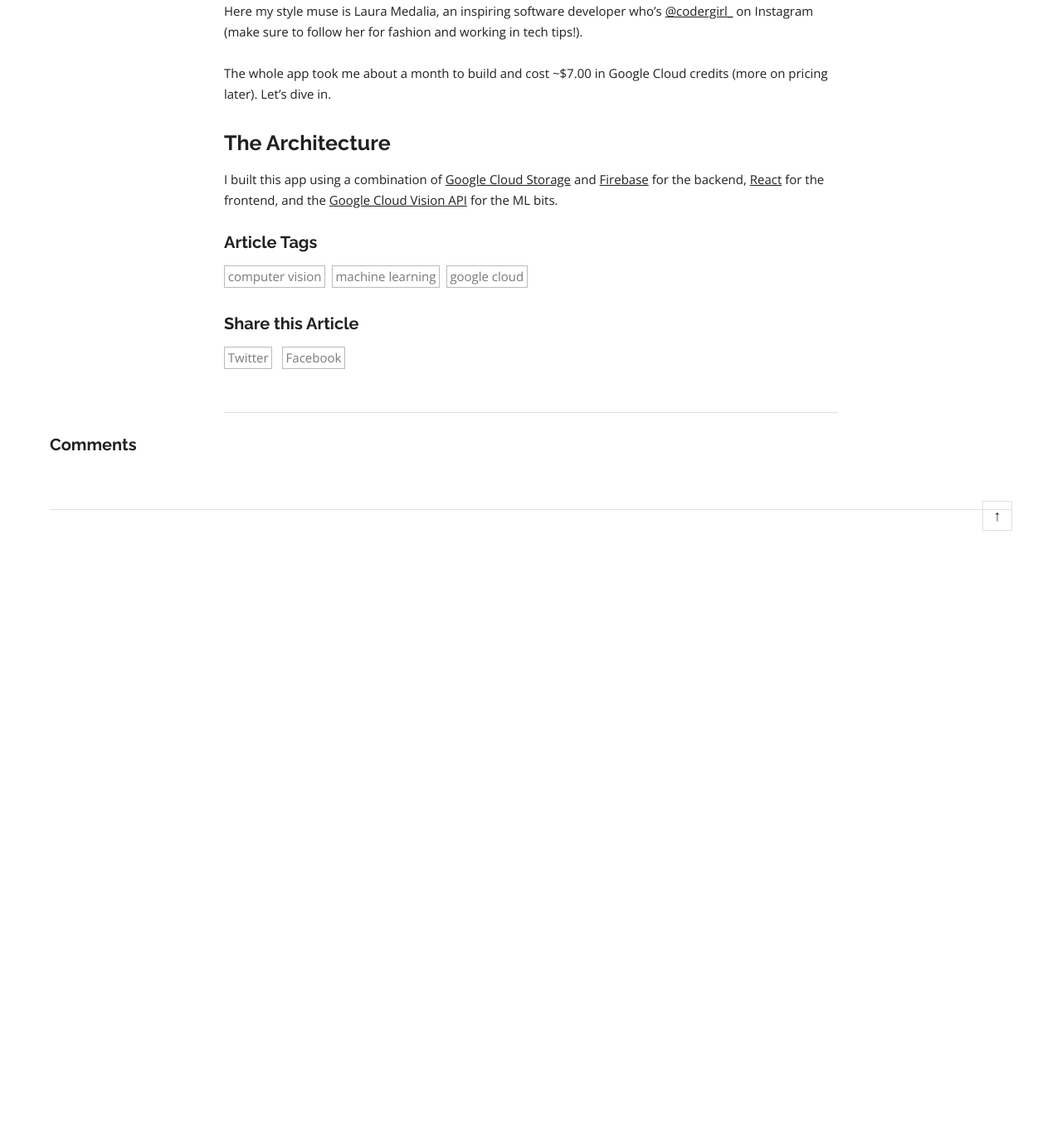
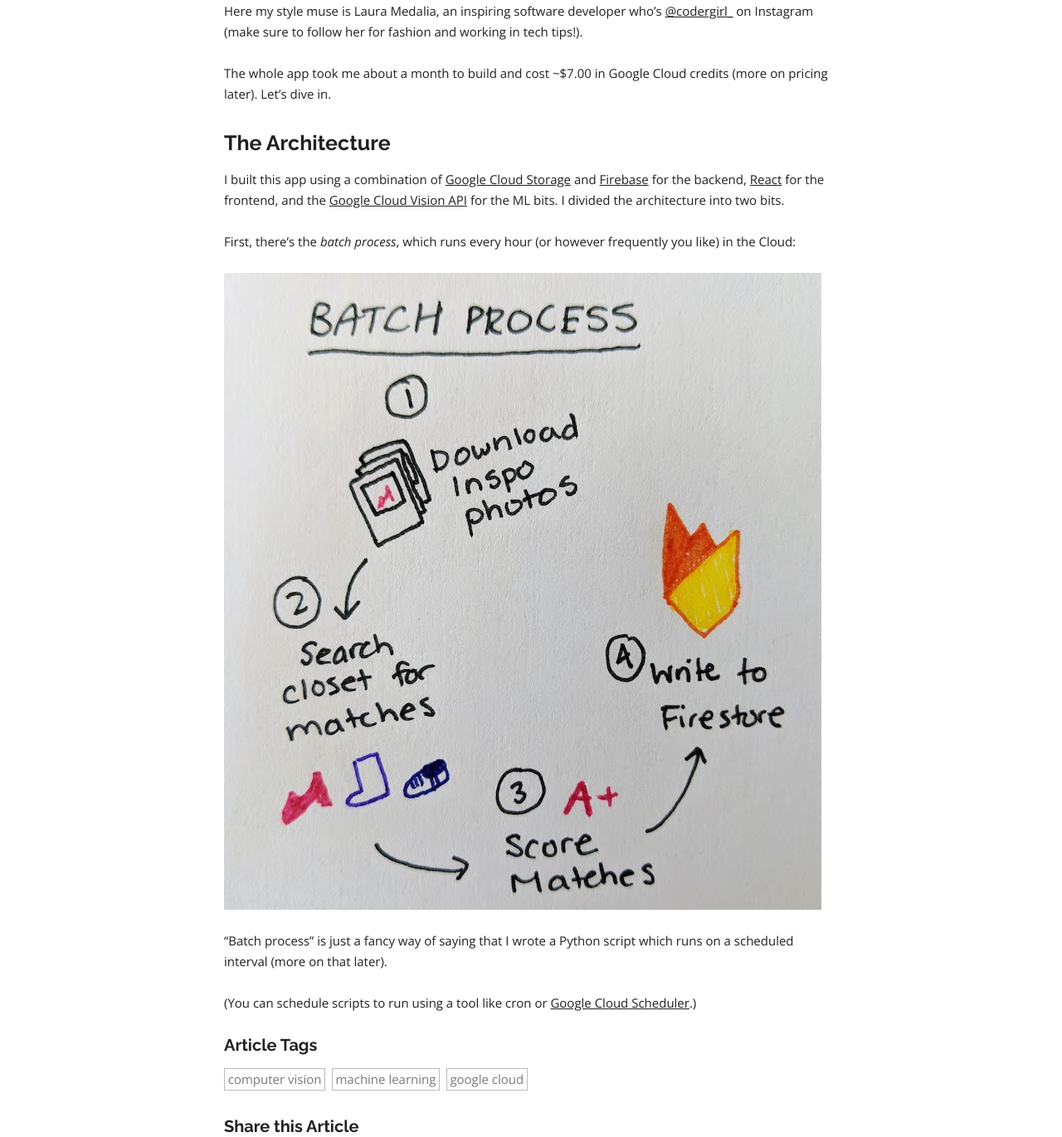
Before and after one commit to dalequark/daleonai, a Jekyll site: the page built from _posts/2020-10-06-can-ai-make-me-trendier.md, in a window 1280 px wide and 1400 px high, scrolled down 2545 px, cut to the strip 29-1400 px from the top of the window. Shown: the whole strip at 83% size. Built offline with Jekyll 4.4.1, drawn with Linux system fonts in a browser that asks for light colours; some web fonts are replaced; a script that is not in the unit is left out; comment, search, counter and statistics services are not loaded; before the commit the page ends 3239 px from its top, so only the background shows below that.

Commit message:
Update Blog “2020-10-06-can-ai-make-me-trendier”

```diff
--- a/_posts/2020-10-06-can-ai-make-me-trendier.md
+++ b/_posts/2020-10-06-can-ai-make-me-trendier.md
@@ -49,4 +49,16 @@
 
 ## The Architecture
 
-I built this app using a combination of [Google Cloud Storage](https://cloud.google.com/storage/?utm_source=google&utm_medium=cpc&utm_campaign=na-US-all-en-dr-bkws-all-all-trial-e-dr-1009135&utm_content=text-ad-none-any-DEV_c-CRE_79747411687-ADGP_Hybrid+%7C+AW+SEM+%7C+BKWS+%7C+US+%7C+en+%7C+EXA+~+Google+Cloud+Storage-KWID_43700007031545851-kwd-11642151515&utm_term=KW_google%20cloud%20storage-ST_google+cloud+storage&gclid=CjwKCAjww5r8BRB6EiwArcckC8WRFN95onXmZi1ly_pfNslOQMjZ6Ex03ypCr7irmeuzPsrDydBL8xoCUV8QAvD_BwE) and [Firebase](firebase.com) for the backend, [React](https://reactjs.org/) for the frontend, and the [Google Cloud Vision API](http://cloud.google.com/vision) for the ML bits.
+I built this app using a combination of [Google Cloud Storage](https://cloud.google.com/storage/?utm_source=google&utm_medium=cpc&utm_campaign=na-US-all-en-dr-bkws-all-all-trial-e-dr-1009135&utm_content=text-ad-none-any-DEV_c-CRE_79747411687-ADGP_Hybrid+%7C+AW+SEM+%7C+BKWS+%7C+US+%7C+en+%7C+EXA+~+Google+Cloud+Storage-KWID_43700007031545851-kwd-11642151515&utm_term=KW_google%20cloud%20storage-ST_google+cloud+storage&gclid=CjwKCAjww5r8BRB6EiwArcckC8WRFN95onXmZi1ly_pfNslOQMjZ6Ex03ypCr7irmeuzPsrDydBL8xoCUV8QAvD_BwE) and [Firebase](firebase.com) for the backend, [React](https://reactjs.org/) for the frontend, and the [Google Cloud Vision API](http://cloud.google.com/vision) for the ML bits. I divided the architecture into two bits.
+
+First, there's the *batch process*, which runs every hour (or however frequently you like) in the Cloud:
+
+![Diagram of batch process for making outfit recommendations](/images/pxl_20201014_203905793.jpg "The \"batch process\" makes outfit recommendations using AI")
+
+"Batch process" is just a fancy way of saying that I wrote a Python script which runs on a scheduled interval (more on that later).
+
+
+
+
+
+(You can schedule scripts to run using a tool like cron or [Google Cloud Scheduler](https://cloud.google.com/scheduler).)
```
Also changed, not shown: images/pxl_20201014_203905793.jpg (added).
